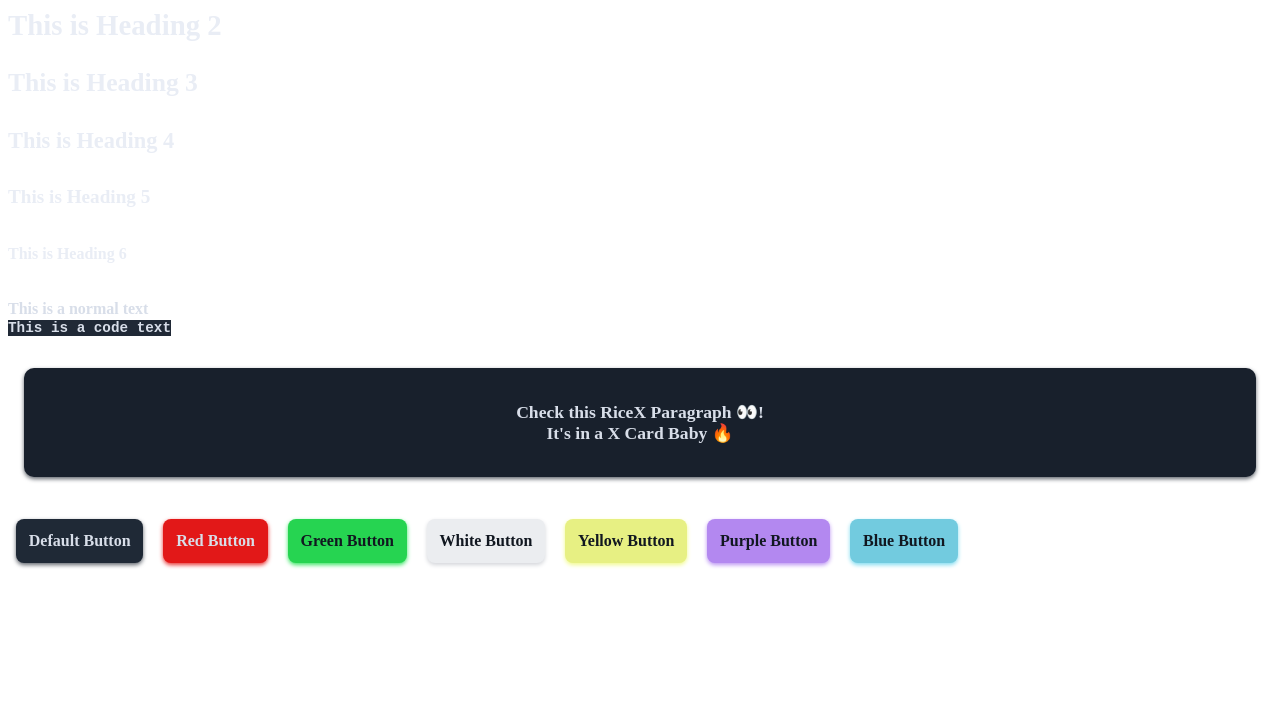
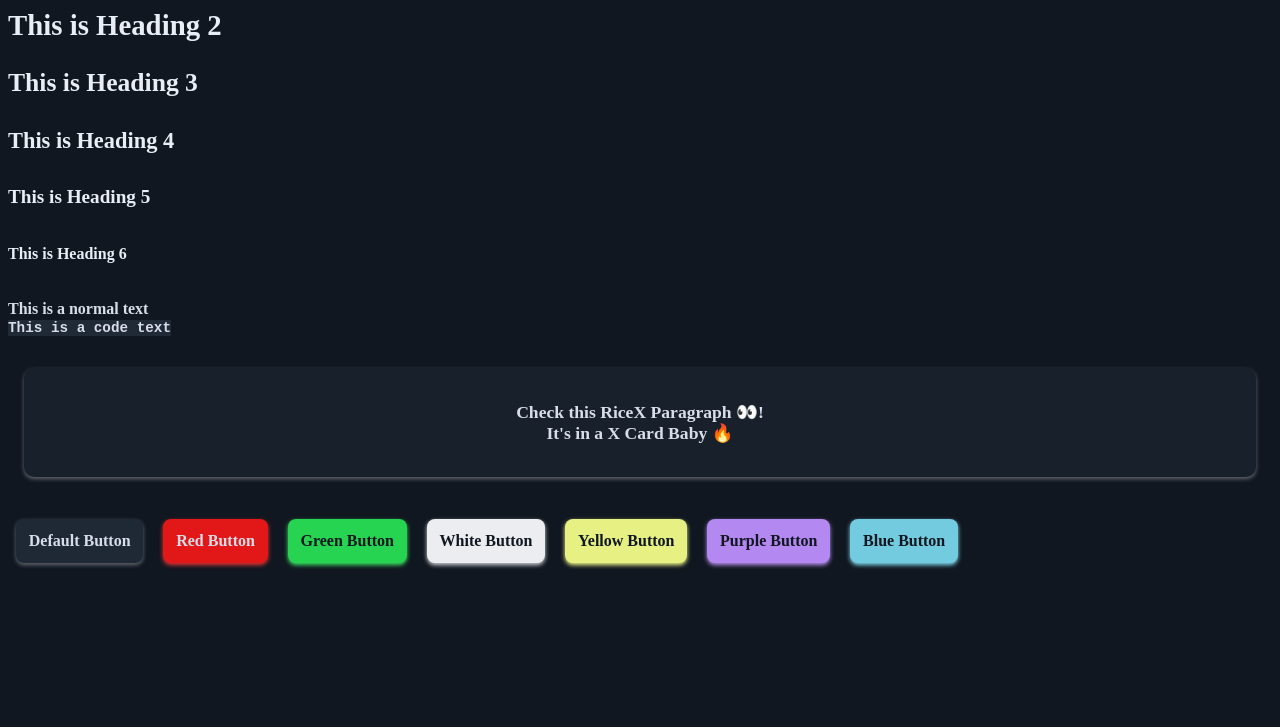
Before and after one commit to Itz-fork/RiceX-Css, a plain HTML site: page index.html in a window 1280 px wide. Shown: the part 73-800 px from the top of the page. Drawn offline with Linux system fonts and the light colour scheme.

Commit message:
Update: added html background color in ricex.all.css

```diff
--- a/RiceX/ricex.all.css
+++ b/RiceX/ricex.all.css
@@ -8,3 +8,8 @@ $ Project - RiceX
 @import url("styles/x_text.css");
 @import url("styles/x_buttons.css");
 @import url("styles/x_card.css");
+
+html {
+    scroll-behavior: smooth;
+    background-color: #111720;
+}
```
